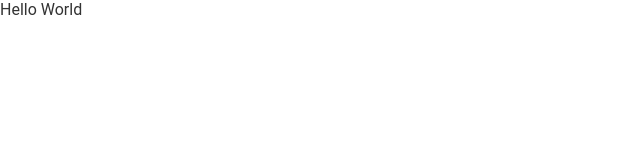
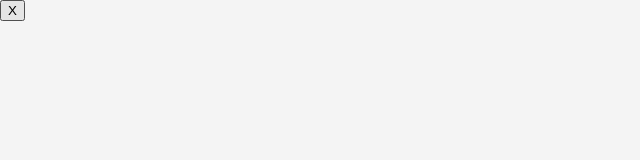
Before and after one commit to KatheRojasO/tic-tac-toe, a React (Vite) app: page / in a window 1280 px wide. Shown: the top 160 px of the page, without its empty margins (0-640 px from the left). Built offline with nearby package versions, Linux system fonts and the light colour scheme.

Commit message:
Organize css structure

```diff
--- a/src/App.css
+++ /dev/null
@@ -1,7 +0,0 @@
-body {
-  font-family: 'Roboto', sans-serif;
-  margin: 0;
-  padding: 0;
-
-  color: #333;
-}
--- a/src/App.tsx
+++ b/src/App.tsx
@@ -1,6 +1,7 @@
-import './App.css'
+import './assets/styles/styles.css'
+import { Square } from './assets/components/Square'
 
 export function App() {
 
-  return "Hello World"
+  return(<Square />)
 }
--- /dev/null
+++ b/src/assets/components/Square.tsx
@@ -0,0 +1,3 @@
+export function Square() {
+  return <button className="square">X</button>;
+}
--- /dev/null
+++ b/src/assets/styles/base/layout.css
@@ -0,0 +1,6 @@
+body {
+  color: #333;
+  background-color: #f4f4f4;
+  margin: 0;
+  padding: 0;
+}
--- /dev/null
+++ b/src/assets/styles/styles.css
@@ -0,0 +1 @@
+@import "./base/layout.css"
```
Also changed, not shown: src/assets/styles/components/Square.css (added).
